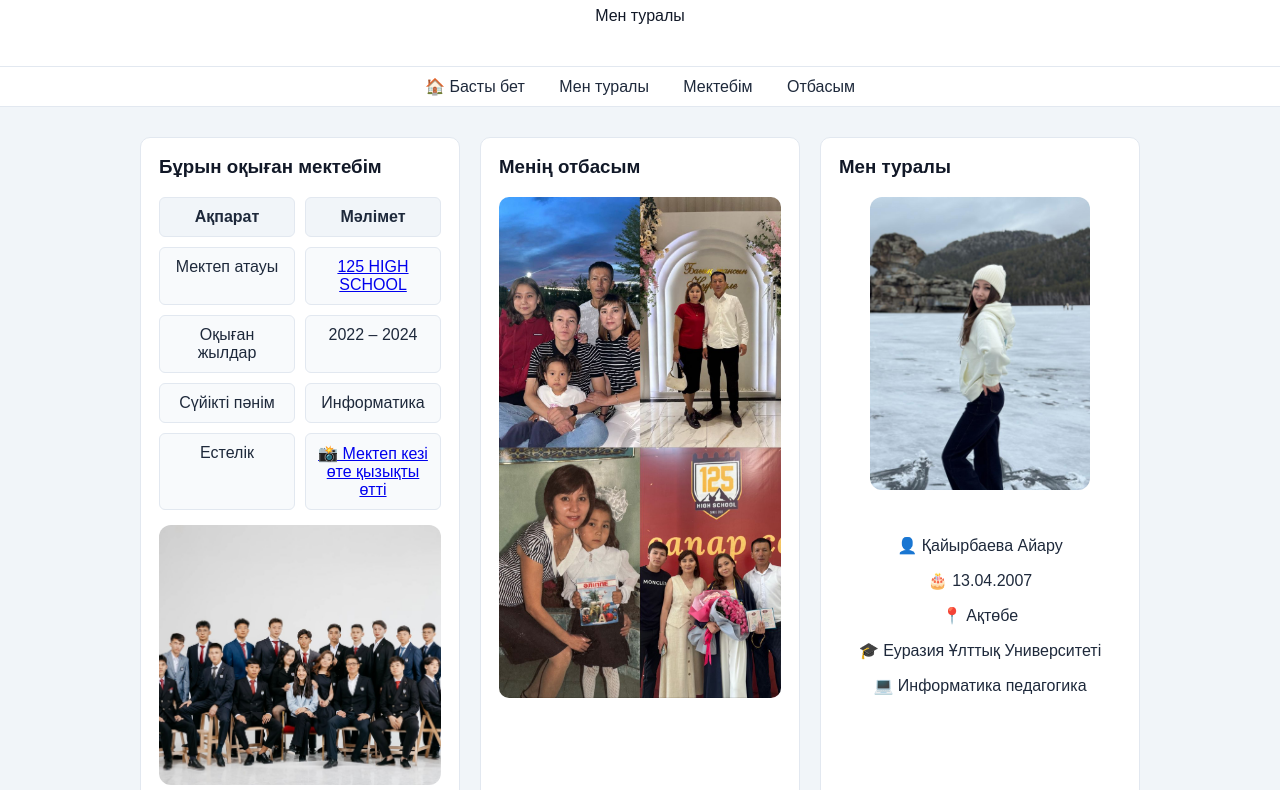
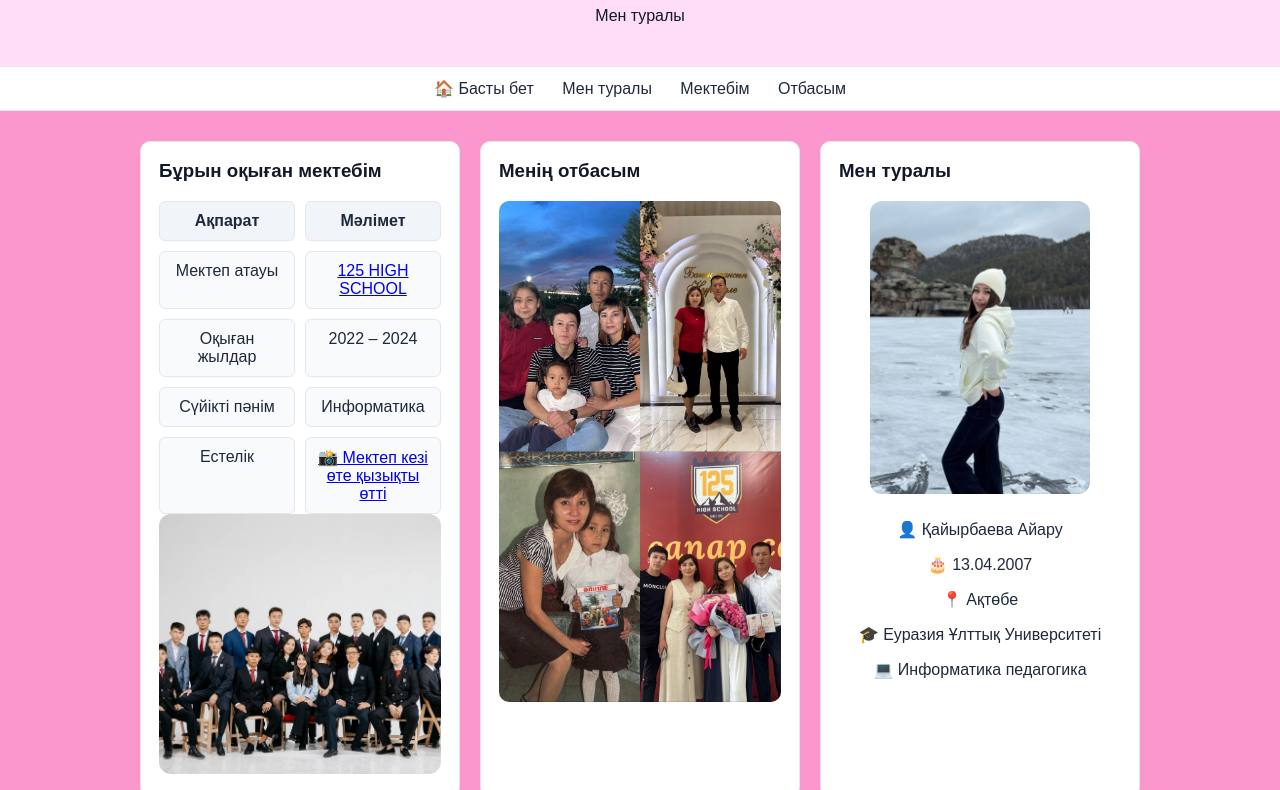
Before and after one commit to alisher100507-gif/aiaru, a plain HTML site: page blog.html in a window 1280 px wide. Shown: the part 98-888 px from the top of the page. Drawn offline with Linux system fonts and the light colour scheme.

Commit message:
Update blog.html

```diff
--- a/blog.html
+++ b/blog.html
@@ -4,7 +4,7 @@
     <meta charset="UTF-8">
     <meta name="viewport" content="width=device-width, initial-scale=1.0">
     <title>Менің блогым</title>
-    <link rel="stylesheet" href="vizitka.css">
+    <link rel="stylesheet" href="style.css">
 </head>
 <body>
 
@@ -15,7 +15,7 @@
 
 <!-- МЕНЮ -->
 <nav class="section-nav">
-    <a href="aiaru.html">🏠 Басты бет</a>
+    <a href="index.html">🏠 Басты бет</a>
     <a href="#about">Мен туралы</a>
     <a href="#school">Мектебім</a>
     <a href="#family">Отбасым</a>
```
